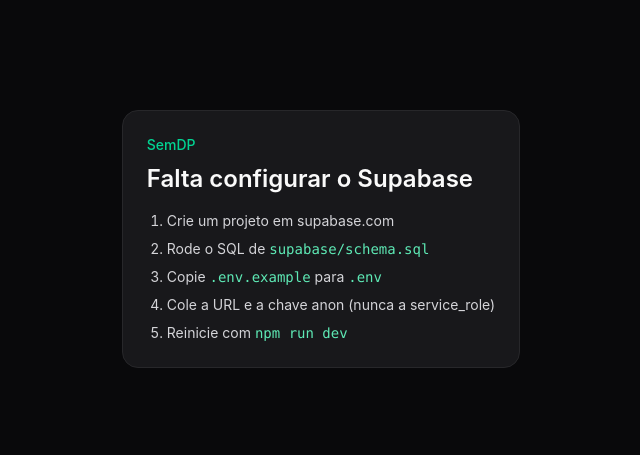
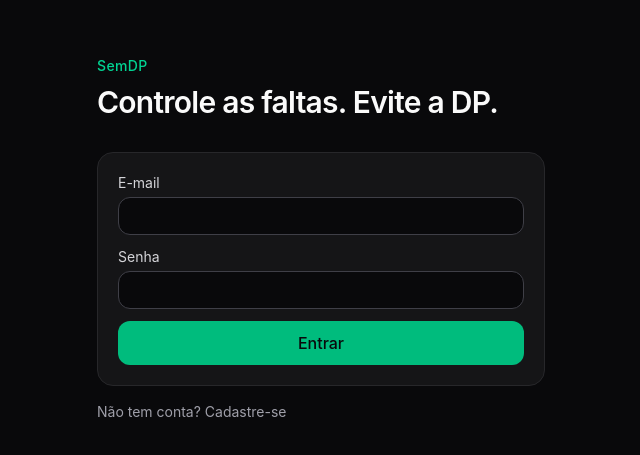
Before and after one commit to oalfinho/SemDP, a React (Vite) app: page / in a window 1280 px wide. Shown: the part 161-616 px from the top of the page, without its empty margins (319-959 px from the left). Built offline with nearby package versions, Linux system fonts and the light colour scheme; no server answers.

Commit message:
feat(app): usar isFirebaseConfigured no Gate do App

```diff
--- a/src/App.tsx
+++ b/src/App.tsx
@@ -2,12 +2,12 @@
 import { AuthScreen } from './components/AuthScreen'
 import { Dashboard } from './components/Dashboard'
 import { SetupScreen } from './components/SetupScreen'
-import { isSupabaseConfigured } from './lib/supabase'
+import { isFirebaseConfigured } from './lib/firebase'
 
 function Gate() {
   const { user, loading } = useAuth()
 
-  if (!isSupabaseConfigured) return <SetupScreen />
+  if (!isFirebaseConfigured) return <SetupScreen />
   if (loading) {
     return (
       <div className="flex min-h-svh items-center justify-center text-zinc-500">Carregando…</div>
```
